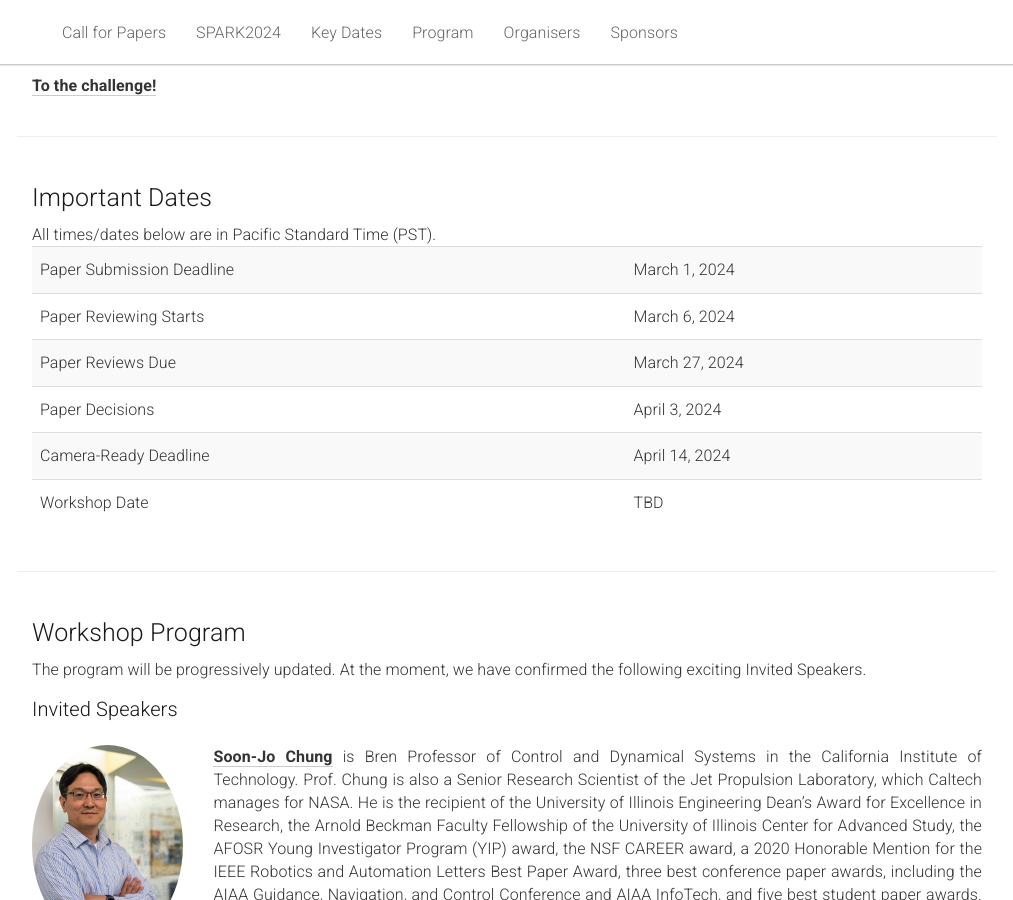
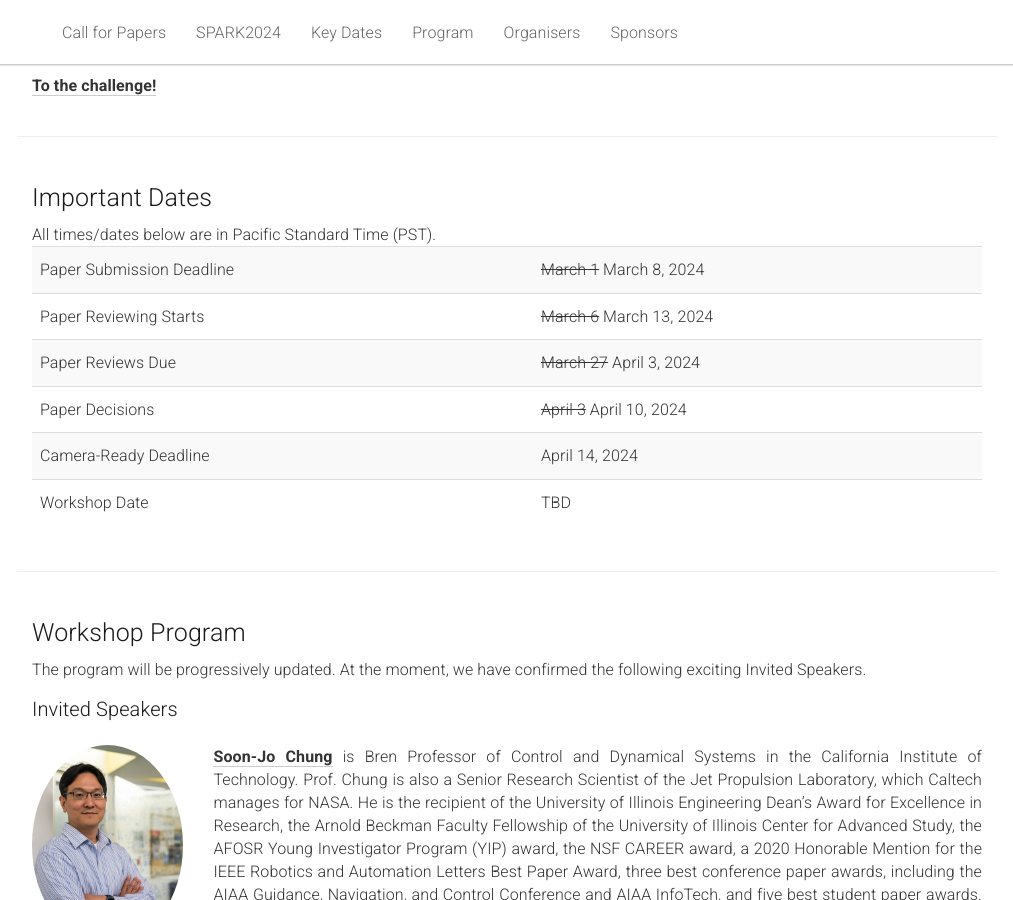
Before and after one commit to AIforSpace/2024, a Jekyll site: the page built from _pages/home.md, in a window 1280 px wide and 900 px high, scrolled down 2227 px. Shown: the whole window, without its empty margins (133-1146 px from the left). Built offline with Jekyll 4.4.1, drawn with Linux system fonts in a browser that asks for light colours.

Commit message:
Update home.md

```diff
--- a/_pages/home.md
+++ b/_pages/home.md
@@ -152,19 +152,19 @@ The datasets involved are larger and more diverse than that used in previous edi
       <tbody>
         <tr>
           <td>Paper Submission Deadline</td>
-          <td>March 1, 2024</td>
+          <td><del>March 1</del> March 8, 2024</td>
         </tr>
         <tr>
           <td>Paper Reviewing Starts</td>
-          <td>March 6, 2024</td>
+          <td><del>March 6</del> March 13, 2024</td>
         </tr>
         <tr>
           <td>Paper Reviews Due</td>
-          <td>March 27, 2024</td>
+          <td><del>March 27</del> April 3, 2024</td>
         </tr>
         <tr>
           <td>Paper Decisions</td>
-          <td>April 3, 2024</td>
+          <td><del>April 3</del> April 10, 2024</td>
         </tr>
         <tr>
           <td>Camera-Ready Deadline</td>
```
